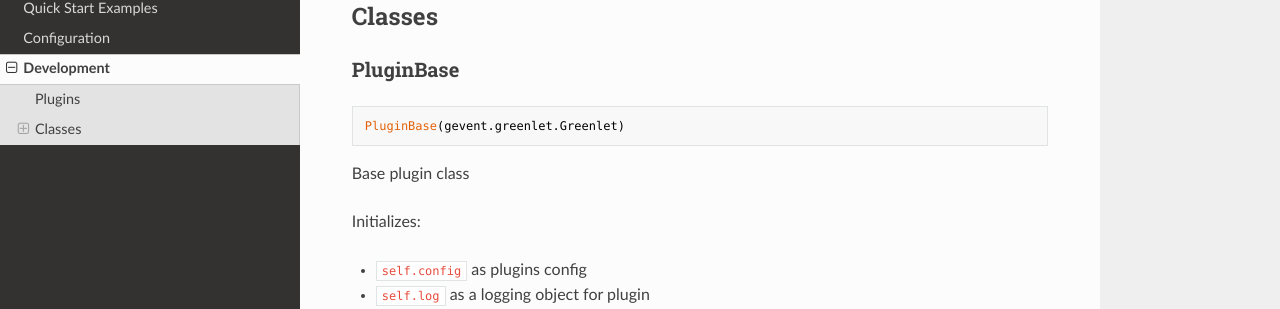
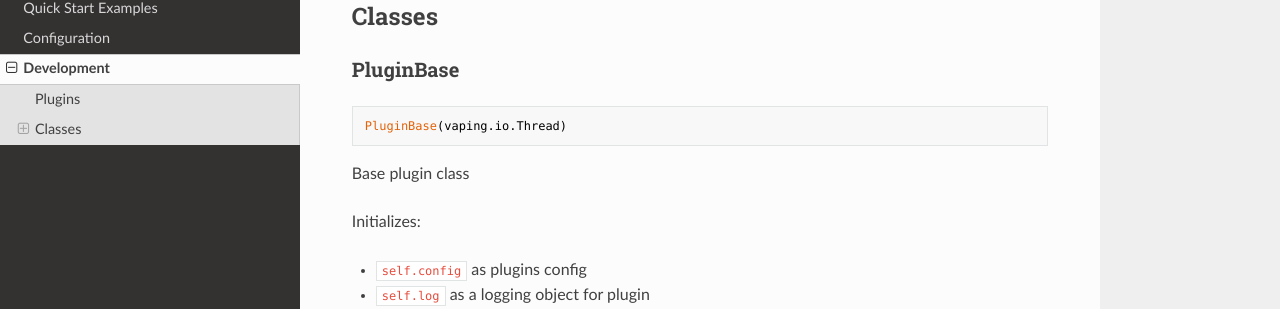
Before and after one commit to 20c/vaping, an MkDocs documentation site: the page built from docs/dev.md, in a window 1280 px wide and 900 px high, scrolled down 679 px. Shown: the part 141-450 px from the top of the window. Built offline with MkDocs 1.6.1, drawn with Linux system fonts in a browser that asks for light colours; nearby versions of some CDN libraries; old or Windows-style settings are respelled for this version of MkDocs.

Commit message:
update for io abstraction

````diff
--- a/docs/dev.md
+++ b/docs/dev.md
@@ -49,7 +49,7 @@ And Vaping will call `probe()` every 3 seconds.
 ### PluginBase
 
 ```
-PluginBase(gevent.greenlet.Greenlet)
+PluginBase(vaping.io.Thread)
 ```
 
 Base plugin class
````
